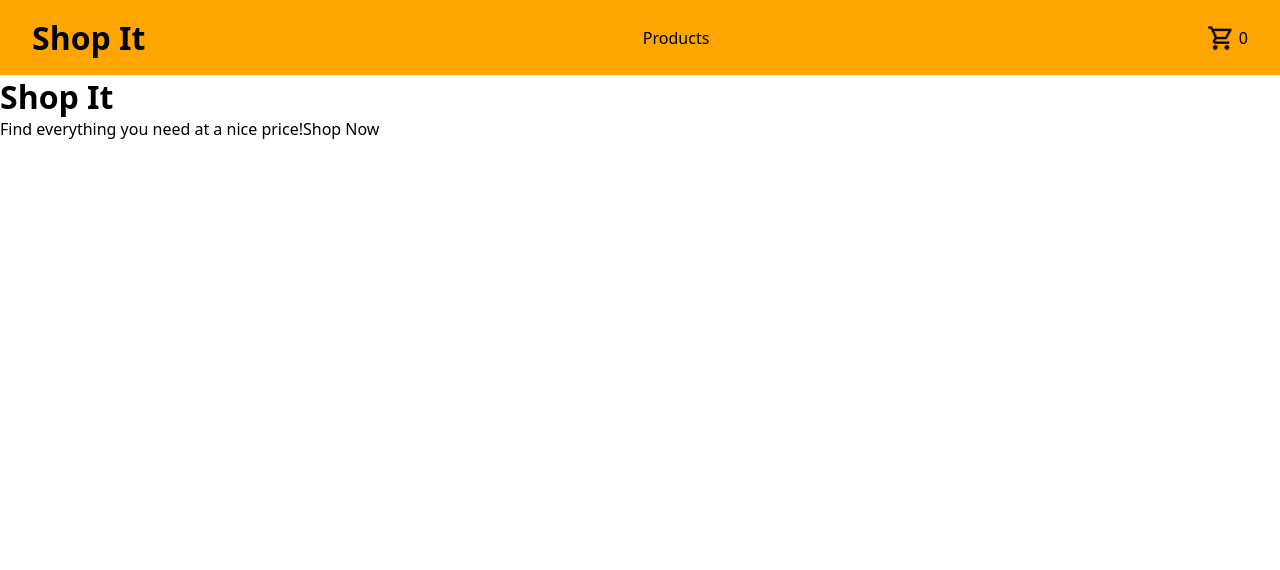
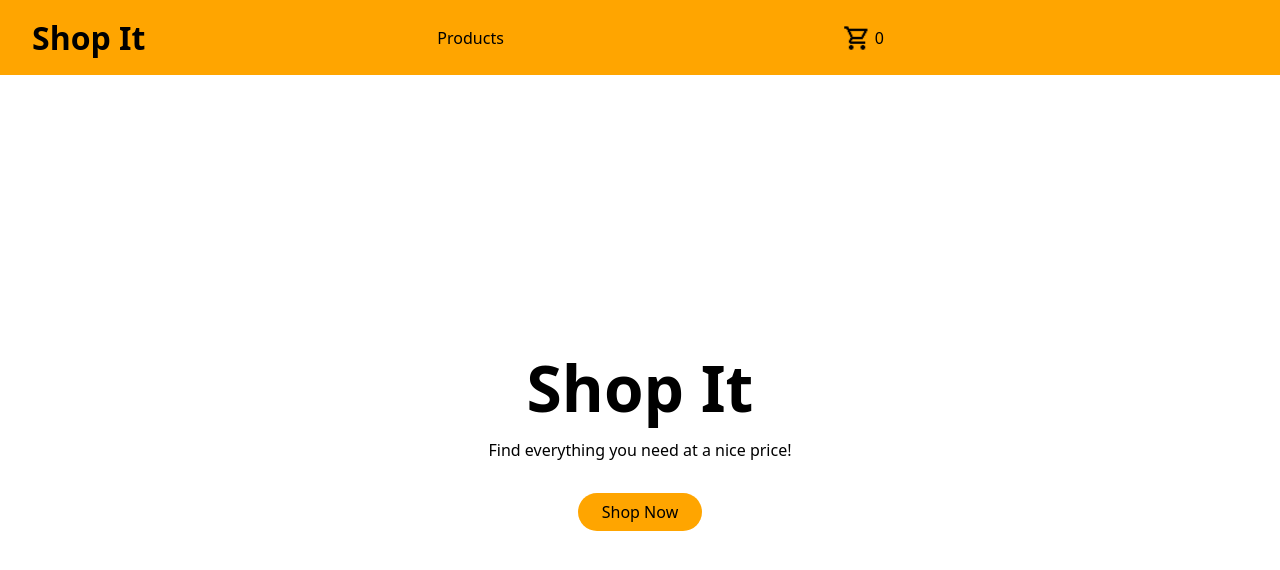
Before and after one commit to rdrg-ferreira/shopping-cart, a React (Vite) app: page / in a window 1280 px wide. Shown: the top 570 px of the page. Built offline with nearby package versions, Linux system fonts and the light colour scheme; no server answers.

Commit message:
fix issue with header styling and add style to main layout component

```diff
--- a/src/components/Header.jsx
+++ b/src/components/Header.jsx
@@ -13,12 +13,12 @@ function Cart({ cartCounter }) {
 
 export default function Header({ cartCounter }) {
     return (
-        <header id={styles.header} className='flex space-between align-center'>
+        <header id={styles.header} className='flex align-center'>
             <Link to="/">
                 <h1>Shop It</h1>
             </Link>
             <Link to="shop" className={styles.productsLink}>Products</Link>
-            <Link to="cart">
+            <Link to="cart" className={styles.cartLink}>
                 <Cart cartCounter={cartCounter}></Cart>
             </Link>
         </header>
--- a/src/components/MainLayout.jsx
+++ b/src/components/MainLayout.jsx
@@ -1,11 +1,12 @@
 import { Link } from 'react-router';
+import styles from '../styles/MainLayout.module.css';
 
 export default function MainLayout() {
     return (
-        <main>
-            <h1>Shop It</h1>
+        <main className={`flex flex-column item-center ${styles.main}`}>
+            <h1 className={styles.title}>Shop It</h1>
             <span>Find everything you need at a nice price!</span>
-            <Link to="/shop">Shop Now</Link>
+            <Link to="/shop" className='button-link'>Shop Now</Link>
         </main>
     );
 }
--- a/src/styles/Header.module.css
+++ b/src/styles/Header.module.css
@@ -3,8 +3,13 @@
     background-color: var(--brand-orange);
 }
 
+#header > * {
+    flex: 1;
+}
+
 .products-link {
     font-size: 1.1rem;
+    text-align: center;
 }
 
 .products-link:hover {
@@ -19,3 +24,7 @@
     width: 28px;
     height: auto;
 }
+
+.cart-link {
+    justify-items: end;
+}
--- /dev/null
+++ b/src/styles/MainLayout.module.css
@@ -0,0 +1,12 @@
+.main {
+    height: calc(100% - 75px);
+    gap: 8px;
+}
+
+.title {
+    font-size: 4rem;
+}
+
+.main > span {
+    margin-bottom: 24px;
+}
--- a/src/styles/index.css
+++ b/src/styles/index.css
@@ -14,12 +14,22 @@ html, body {
   height: 100%;
 }
 
+#root {
+  height: 100%;
+  min-height: 500px;
+}
+
 .flex {
   display: flex;
 }
 
 .flex-column {
   flex-direction: column;
+}
+
+.item-center {
+  justify-content: center;
+  align-items: center;
 }
 
 .space-between {
@@ -37,3 +47,14 @@ html, body {
 a {
   text-decoration: none;
 }
+
+.button-link {
+  padding: 8px 24px;
+  background-color: var(--brand-orange);
+  border-radius: 20px;
+  transition: filter 0.3s;
+}
+
+.button-link:hover {
+  filter: brightness(0.9);
+}
```
